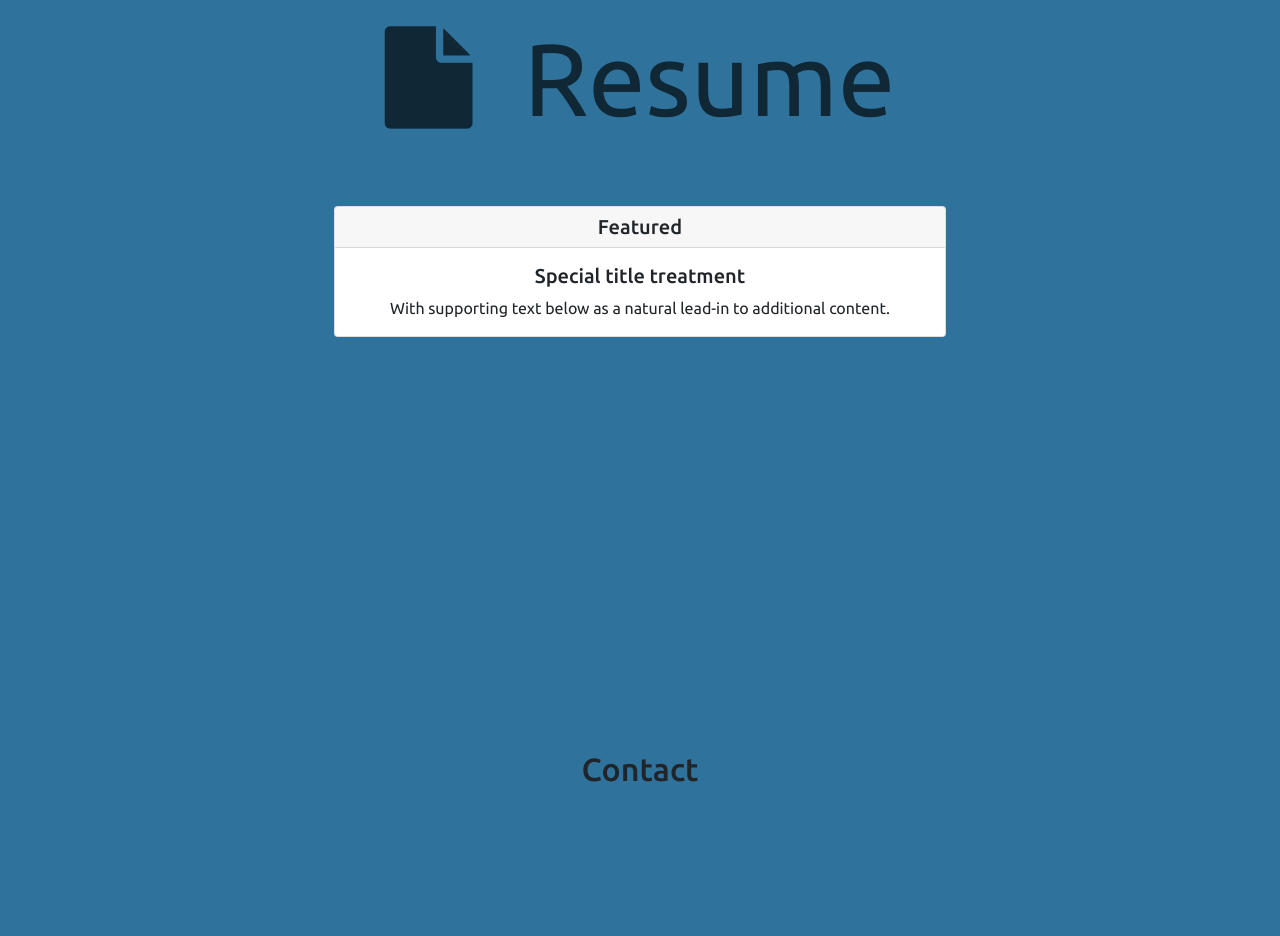
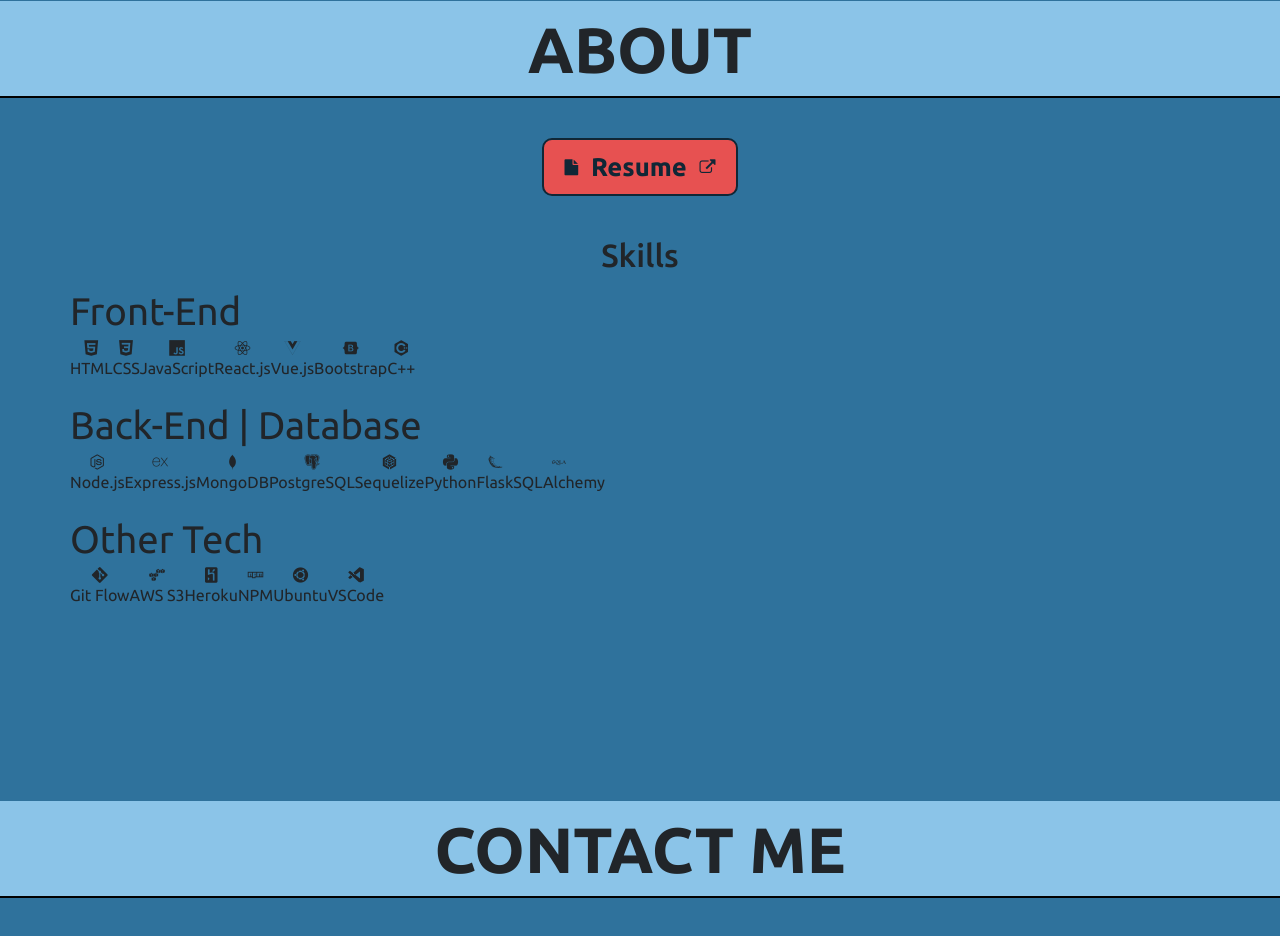
Before and after one commit to lfoster1150/portfolio, a React (Create React App) app in the folder portfolio/: page / in a window 1280 px wide. Shown: the part 1780-2716 px from the top of the page. Built offline with nearby package versions, Linux system fonts and the light colour scheme.

Commit message:
Add skill cards

```diff
--- a/portfolio/src/components/About.js
+++ b/portfolio/src/components/About.js
@@ -1,15 +1,47 @@
 import React from 'react'
+import PageTitle from './PageTitle'
 import SkillsCard from './SkillsCard'
+import { Container, Row } from 'react-bootstrap'
+import skillsData from '../data/skillsData'
+
 const About = () => {
   return (
     <div className="page about" id="about">
-      <div className="about-text">
-        <a className="resume" target="#" href="">
+      <PageTitle title="ABOUT" />
+      <a className="resume" target="#" href="">
+        <Container className="resume-container">
           <i class="fa fa-file"></i>
           <p>Resume</p>
-        </a>
-        <SkillsCard />
-      </div>
+          <i class="fa fa-external-link"></i>
+        </Container>
+      </a>
+      <Container>
+        <h2>Skills</h2>
+        <Row className="skills-row">
+          <p>Front-End</p>
+          <Container className="skills-container">
+            {skillsData.frontEnd.map((skill, index) => (
+              <SkillsCard key={index} skill={skill} />
+            ))}
+          </Container>
+        </Row>
+        <Row className="skills-row">
+          <p>Back-End | Database</p>
+          <Container className="skills-container">
+            {skillsData.backEnd.map((skill, index) => (
+              <SkillsCard key={index} skill={skill} />
+            ))}
+          </Container>
+        </Row>
+        <Row className="skills-row">
+          <p>Other Tech</p>
+          <Container className="skills-container">
+            {skillsData.other.map((skill, index) => (
+              <SkillsCard key={index} skill={skill} />
+            ))}
+          </Container>
+        </Row>
+      </Container>
     </div>
   )
 }
--- a/portfolio/src/components/Contact.js
+++ b/portfolio/src/components/Contact.js
@@ -1,11 +1,10 @@
 import React from 'react'
+import PageTitle from './PageTitle'
 
 const Contact = () => {
   return (
     <div className="page contact" id="contact">
-      <div className="contact-text">
-        <h2>Contact</h2>
-      </div>
+      <PageTitle title="CONTACT ME" />
     </div>
   )
 }
--- a/portfolio/src/components/Introduction.js
+++ b/portfolio/src/components/Introduction.js
@@ -8,13 +8,13 @@ const Introduction = () => {
         <h5>Software Engineer</h5>
         <br></br>
         <p>
-          I’m Luke, a Software Engineer with a background in Manufacturing and
+          I’m a Software Engineer with a background in Manufacturing and
           Electrical Engineering, and an obsession with learning new skills and
-          technologies. After losing my job during the pandemic, I started
-          teaching myself C++, and I discovered a hidden talent and love for
-          coding. I’m looking for opportunities to grow my knowledge and
-          experience in Software Engineering, and to create highly efficient
-          applications, without sacrificing user experience.
+          technologies. During the pandemic I started teaching myself C++, and I
+          discovered a hidden talent and love for coding. I’m looking for
+          opportunities to grow my knowledge and experience in Software
+          Engineering, and to create highly efficient applications, without
+          sacrificing user experience.
         </p>
       </div>
     </div>
--- /dev/null
+++ b/portfolio/src/components/PageTitle.js
@@ -0,0 +1,11 @@
+import React from 'react'
+
+const PageTitle = (props) => {
+  return (
+    <div className="page-title">
+      <h2>{props.title}</h2>
+    </div>
+  )
+}
+
+export default PageTitle
--- a/portfolio/src/components/Projects.js
+++ b/portfolio/src/components/Projects.js
@@ -1,5 +1,6 @@
 import React from 'react'
 import ProjectCard from './ProjectCard'
+import PageTitle from './PageTitle'
 import data from '../data/data'
 import { Container } from 'react-bootstrap'
 
@@ -11,7 +12,7 @@ const Projects = () => {
 
   return (
     <div className="projects page" id="projects">
-      <h2>Projects</h2>
+      <PageTitle title="PROJECTS" />
       <Container className="projects-container">
         {data.map((project, index) => (
           <ProjectCard
--- a/portfolio/src/components/SkillsCard.js
+++ b/portfolio/src/components/SkillsCard.js
@@ -1,17 +1,60 @@
 import React from 'react'
-import { Card } from 'react-bootstrap'
 
-const SkillsCard = () => {
+const SkillsCard = (props) => {
+  const getIcon = (icon) => {
+    switch (icon) {
+      case 'html':
+        return <i class="devicon-html5-plain"></i>
+      case 'css':
+        return <i class="devicon-css3-plain"></i>
+      case 'javascript':
+        return <i class="devicon-javascript-plain"></i>
+      case 'mongodb':
+        return <i class="devicon-mongodb-plain"></i>
+      case 'express':
+        return <i class="devicon-express-original"></i>
+      case 'node':
+        return <i class="devicon-nodejs-plain"></i>
+      case 'react':
+        return <i class="devicon-react-original"></i>
+      case 'postgresql':
+        return <i class="devicon-postgresql-plain"></i>
+      case 'vue':
+        return <i class="devicon-vuejs-plain"></i>
+      case 'flask':
+        return <i class="devicon-flask-original"></i>
+      case 'sqlalchemy':
+        return <i class="devicon-sqlalchemy-plain"></i>
+      case 'bootstrap':
+        return <i class="devicon-bootstrap-plain"></i>
+      case 'c++':
+        return <i class="devicon-cplusplus-plain"></i>
+      case 'sequelize':
+        return <i class="devicon-sequelize-plain"></i>
+      case 'python':
+        return <i class="devicon-python-plain"></i>
+      case 'aws':
+        return <i class="devicon-amazonwebservices-original"></i>
+      case 'git':
+        return <i class="devicon-git-plain"></i>
+      case 'heroku':
+        return <i class="devicon-heroku-plain"></i>
+      case 'npm':
+        return <i class="devicon-npm-original-wordmark"></i>
+      case 'ubuntu':
+        return <i class="devicon-ubuntu-plain"></i>
+      case 'vscode':
+        return <i class="devicon-vscode-plain"></i>
+      default:
+        return undefined
+    }
+  }
+
   return (
-    <Card>
-      <Card.Header as="h5">Featured</Card.Header>
-      <Card.Body>
-        <Card.Title>Special title treatment</Card.Title>
-        <Card.Text>
-          With supporting text below as a natural lead-in to additional content.
-        </Card.Text>
-      </Card.Body>
-    </Card>
+    <div className="skill-card">
+      {getIcon(props.skill.icon)}
+      <p>{props.skill.title}</p>
+    </div>
   )
 }
 
--- /dev/null
+++ b/portfolio/src/data/skillsData.js
@@ -0,0 +1,94 @@
+const skillsData = {
+  frontEnd: [
+    {
+      title: 'HTML',
+      icon: 'html'
+    },
+    {
+      title: 'CSS',
+      icon: 'css'
+    },
+    {
+      title: 'JavaScript',
+      icon: 'javascript'
+    },
+    {
+      title: 'React.js',
+      icon: 'react'
+    },
+    {
+      title: 'Vue.js',
+      icon: 'vue'
+    },
+    {
+      title: 'Bootstrap',
+      icon: 'bootstrap'
+    },
+    {
+      title: 'C++',
+      icon: 'c++'
+    }
+  ],
+  backEnd: [
+    {
+      title: 'Node.js',
+      icon: 'node'
+    },
+    {
+      title: 'Express.js',
+      icon: 'express'
+    },
+    {
+      title: 'MongoDB',
+      icon: 'mongodb'
+    },
+    {
+      title: 'PostgreSQL',
+      icon: 'postgresql'
+    },
+    {
+      title: 'Sequelize',
+      icon: 'sequelize'
+    },
+    {
+      title: 'Python',
+      icon: 'python'
+    },
+    {
+      title: 'Flask',
+      icon: 'flask'
+    },
+    {
+      title: 'SQLAlchemy',
+      icon: 'sqlalchemy'
+    }
+  ],
+  other: [
+    {
+      title: 'Git Flow',
+      icon: 'git'
+    },
+    {
+      title: 'AWS S3',
+      icon: 'aws'
+    },
+    {
+      title: 'Heroku',
+      icon: 'heroku'
+    },
+    {
+      title: 'NPM',
+      icon: 'npm'
+    },
+    {
+      title: 'Ubuntu',
+      icon: 'ubuntu'
+    },
+    {
+      title: 'VSCode',
+      icon: 'vscode'
+    }
+  ]
+}
+
+export default skillsData
--- a/portfolio/src/styles/App.css
+++ b/portfolio/src/styles/App.css
@@ -80,7 +80,6 @@
   display: flex;
   flex-direction: column;
   align-items: center;
-  padding-top: 15vh;
 }
 .projects-text {
   margin-top: 15vh;
@@ -171,18 +170,27 @@
   font-size: 6vw;
 }
 .resume {
-  padding: 0.5em;
+  padding: 0;
+  text-decoration: none;
+  border: #102736 solid 2px;
   color: #102736;
+  border-radius: 10px;
+  padding: 0.5em 0.5em;
+  margin: 5vh auto;
+  background-color: #e75151;
+}
+.resume:hover {
+  background-color: #102736;
+  color: #8bc4e8;
+}
+.resume-container {
   display: flex;
   align-items: center;
-  font-size: 8vw;
-  text-decoration: none;
 }
-.resume:hover {
-  color: #e75151;
-}
-.resume > p {
-  margin: 0 0 0 0.5em;
+.resume-container > p {
+  font-weight: bold;
+  font-size: 2vw;
+  margin: 0 0.5em 0 0.5em;
 }
 .modal-links {
   display: flex;
@@ -207,6 +215,40 @@
 }
 .btn-close:hover {
   color: #8bc4e8;
+}
+.page-title {
+  display: flex;
+  justify-content: center;
+  align-items: center;
+  border-top: #8bc4e8 outset 2px;
+  border-bottom: #102736 outset 2px;
+  padding: 0.5em 0;
+  margin-top: 15vh;
+  width: 100vw;
+  background-color: #8bc4e8;
+}
+.page-title > h2 {
+  font-size: 5vw;
+  font-weight: 700;
+  margin: 0;
+}
+/* SKILLS */
+.skills-row {
+  text-align: start;
+}
+.skills-row > p {
+  font-size: 3vw;
+  padding: 0;
+  margin: 0;
+}
+.skills-container {
+  display: flex;
+  padding: 0;
+}
+.skill-card {
+  display: flex;
+  flex-direction: column;
+  align-items: center;
 }
 
 /* MAX-WIDTH */
```
